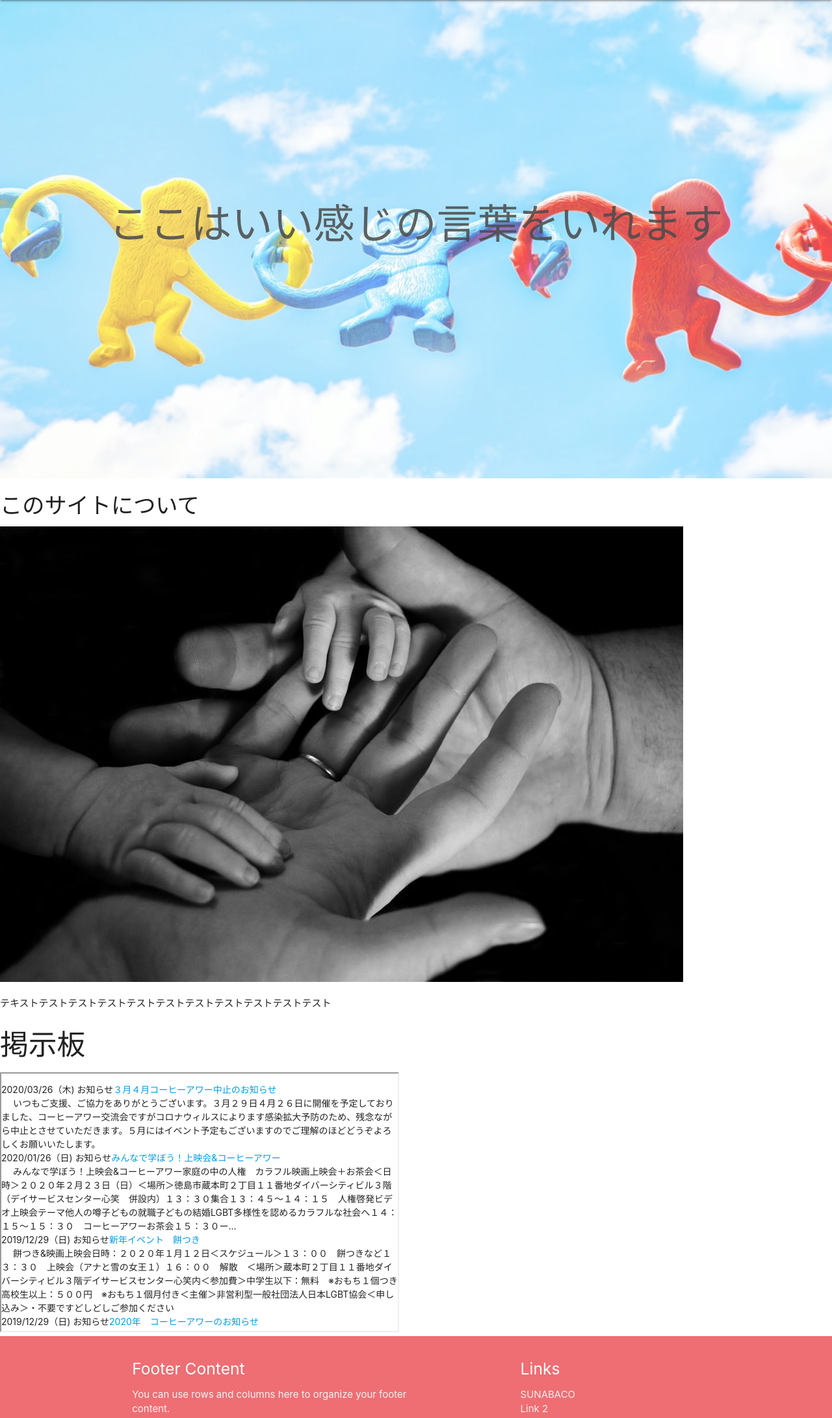
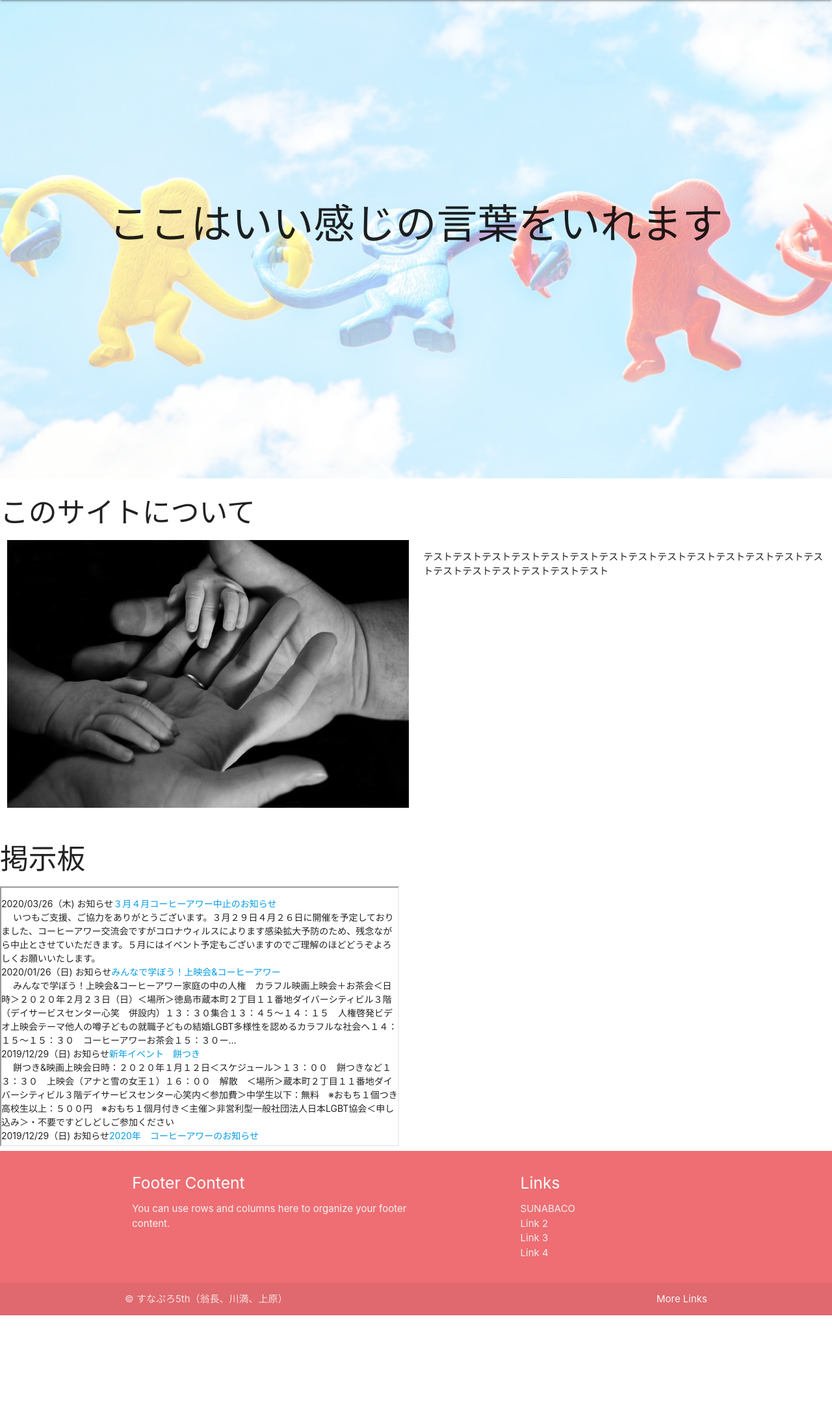
Before and after one commit to hi6ky/sunabacokoza5th, a Flask app: page / in a window 1280 px wide. Shown: the part 64-2246 px from the top of the page at 65% size. After the commit the page ends 2088 px from the top, so only its background shows below. Run offline with Flask 2, Linux system fonts and the light colour scheme.

Commit message:
about us image 's size changed

```diff
--- a/static/css/style.css
+++ b/static/css/style.css
@@ -8,9 +8,10 @@ nav{
 
 .top-img{
    background-image:url(../img/sky-family.jpeg);
+   background-color:rgba(255, 255, 255, 0.6);
+   background-blend-mode:lighten;
    background-size: cover;
-   opacity: 0.7;
-   height: 100vh;
+     height: 100vh;
    width: 100vw;
    /* ｙ軸でも中央寄せする */
    display: flex;
@@ -21,10 +22,10 @@ nav{
     text-align: center;
 }
 
-.ubout-us{
+.contents{
+    display: flex;
 
 }
 .us-img{
-    height: 50%;
-    width: 50vw;
+   width: 100%;
 }
--- a/templates/index.html
+++ b/templates/index.html
@@ -30,15 +30,25 @@
     <div class="top-img">
         <h1>ここはいい感じの言葉をいれます</h1>
     </div>
-    <div class="about-us">
-        <h4>このサイトについて</h4>
-        <div class="us-img">
-            <img src="../static/img/hands-family.jpeg" alt="家族写真（手）">
+
+    <!-- サイト紹介のページ -->
+   <div class="about-us">
+       <h3>このサイトについて</h3>
+       <div class="contents">
+    <div class="row">
+        <div class="col s6">
+            <img class="us-img" src="../static/img/hands-family.jpeg" alt="家族写真（手）">
+
         </div>
-        <div class="us-text">
-            <p>テキストテストテストテストテストテストテストテストテストテストテスト</p>
+        <div class="col s6">
+            <p>テストテストテストテストテストテストテストテストテストテストテストテストテストテストテストテストテストテストテストテスト</p>
+        </div>
         </div>
     </div>
+   </div>
+
+
+
     <!-- 掲示板 -->
     <div class="forum">
         <h3>掲示板</h3>
```
